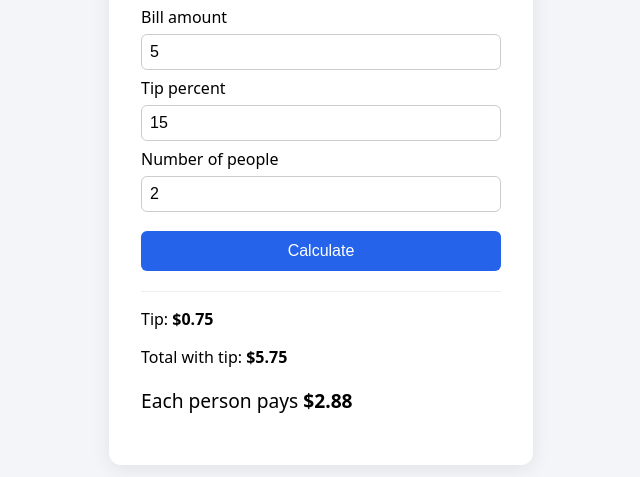
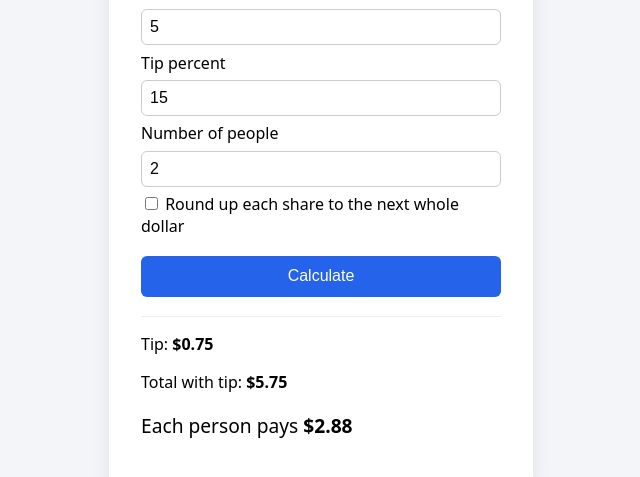
Before and after one commit to qinheyi/kane-loop, a website: page app/index.html in a window 1280 px wide. Both pictures are taken after typing "5" into the empty fields and a click on the button "Calculate". Shown: the part 223-700 px from the top of the page, without its empty margins (319-959 px from the left). Drawn offline with Linux system fonts and the light colour scheme.

Commit message:
Round-up option implemented by the kane-loop agent (kane-loop task), verified green by Kane CLI; flow added to config

```diff
--- a/app/app.js
+++ b/app/app.js
@@ -3,10 +3,10 @@ function money(n) {
   return "$" + n.toFixed(2);
 }
 
-function splitBill(bill, tipPercent, people) {
+function splitBill(bill, tipPercent, people, roundUp = false) {
   const tip = bill * (tipPercent / 100);
   const total = bill + tip;
-  const perPerson = total / people;
+  const perPerson = roundUp ? Math.ceil(total / people) : total / people;
   return { tip, total, perPerson };
 }
 
@@ -15,6 +15,7 @@ document.getElementById("split-form").addEventListener("submit", (event) => {
   const bill = parseFloat(document.getElementById("bill").value);
   const tipPercent = parseFloat(document.getElementById("tip").value);
   const people = parseInt(document.getElementById("people").value, 10);
+  const roundUp = document.getElementById("round-up").checked;
   const error = document.getElementById("error");
   const result = document.getElementById("result");
 
@@ -25,7 +26,7 @@ document.getElementById("split-form").addEventListener("submit", (event) => {
     return;
   }
 
-  const { tip, total, perPerson } = splitBill(bill, tipPercent, people);
+  const { tip, total, perPerson } = splitBill(bill, tipPercent, people, roundUp);
   document.getElementById("tip-amount").textContent = money(tip);
   document.getElementById("total").textContent = money(total);
   document.getElementById("per-person").textContent = money(perPerson);
--- a/app/index.html
+++ b/app/index.html
@@ -18,6 +18,7 @@
       <input id="tip" name="tip" type="number" min="0" max="100" step="1" value="15" required>
       <label for="people">Number of people</label>
       <input id="people" name="people" type="number" min="1" step="1" value="2" required>
+      <label><input id="round-up" name="round-up" type="checkbox"> Round up each share to the next whole dollar</label>
       <button id="calc" type="submit">Calculate</button>
     </form>
     <section id="result" aria-live="polite" hidden>
--- a/bin/kane-loop.mjs
+++ b/bin/kane-loop.mjs
@@ -23,7 +23,7 @@ const green = (s) => c(32, s), red = (s) => c(31, s), dim = (s) => c(2, s), bold
 const log = (...a) => console.log(...a);
 
 if (cmd === "help" || cmd === "--help") {
-  log(fs.readFileSync(new URL(import.meta.url), "utf8").split("\n").slice(1, 9).map((l) => l.replace(/^\/\/ ?/, "")).join("\n"));
+  log(fs.readFileSync(new URL(import.meta.url), "utf8").split("\n").slice(1).filter((l, i, a) => a.slice(0, i + 1).every((x) => x.startsWith("//"))).map((l) => l.replace(/^\/\/ ?/, "")).join("\n"));
   process.exit(0);
 }
 
```
Also changed, not shown: kane-loop.config.json (+12 -2 lines).
